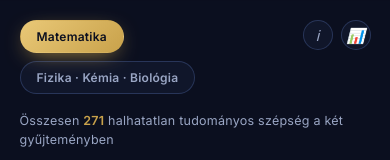
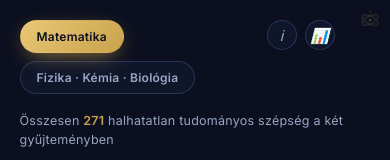
Before and after one commit to banyaattila-crypto/tudomanyos-szepsegek, a plain HTML site: page index.html in a window 390 px wide. Shown: the top 160 px of the page. Drawn offline with nearby package versions, Linux system fonts and the light colour scheme.

Commit message:
Add files via upload

```diff
--- a/index.html
+++ b/index.html
@@ -289,9 +289,10 @@
   }
   @media(max-width:640px){
     .logo-mark{
-      opacity:.5;width:24px;height:24px;
-      top:auto;bottom:16px;right:12px;
+      opacity:.5;width:20px;height:20px;
+      top:10px;right:10px;
     }
+    .top-row-actions{margin-right:36px;}
   }
 
   /* ---- Filter bar ---- */
```
